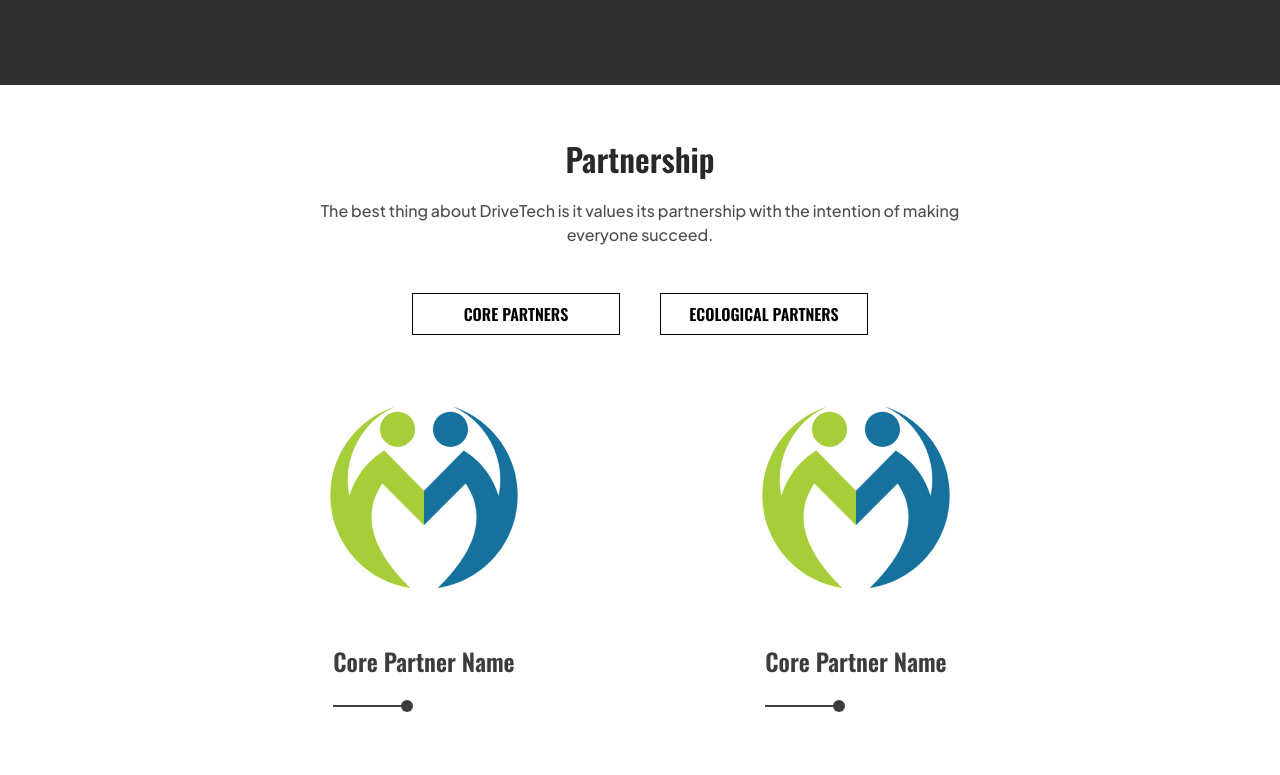
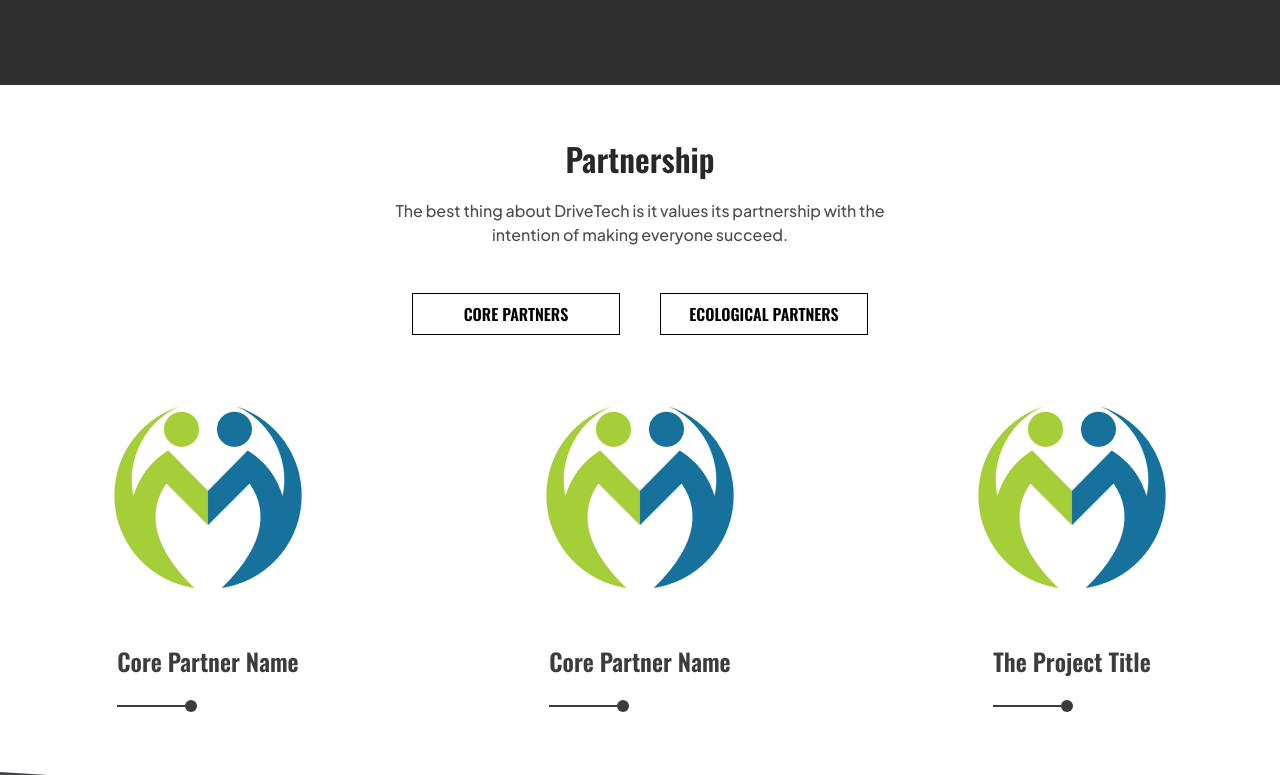
Before and after one commit to AhsanDT/drivetech, a Next.js app: page / in a window 1280 px wide. Shown: the part 7840-8615 px from the top of the page. Built offline with nearby package versions, Linux system fonts and the light colour scheme; some icons are missing.

Commit message:
updated code

```diff
--- a/src/components/Home/Partnership.jsx
+++ b/src/components/Home/Partnership.jsx
@@ -11,16 +11,16 @@ const Partnership = ({DATA,className}) => {
     const {route} = useRouter();
   return (
     <section className={`w-full ${route == '/' && "py-[50px] pb-[140px]"} lg:py- [50px] relative ${className}  `}>
-      <div className="flex flex-col gap-y-[16px] lg:items-center px-[30px]  md:px-[80px]">
-        <h1 className="lg:text-[32px] text-[48px] font-oswald font-bold text-[#282829] lg:text-center">
+      <div className="flex flex-col gap-y-[16px] lg:items-center ">
+        <h1 className="lg:text-[32px] text-[48px] font-oswald font-bold text-[#282829] lg:text-center px-[30px]  md:px-[80px]">
           Partnership
         </h1>
 
-        <p className="text-[16px] font-jakarta text-[#000000] text-opacity-[70%] lg:text-center lg:w-[669px] ">
+        <p className="text-[16px] font-jakarta text-[#000000] text-opacity-[70%] lg:text-center lg:w-[669px] px-[30px]  md:px-[80px] ">
           The best thing about DriveTech is it values its partnership with the
           intention of making everyone succeed.
         </p>
-        <div className="mt-[30px] w-full">
+        <div className="mt-[30px] w-full px-[30px]  md:px-[80px]">
           <ul className="text-[14px] md:text-[16px] font-oswald font-bold gap-x-[8px] flex lg:gap-x-[40px] lg:justify-center items-center">
             <Link href={"/partnership/core"}><li className={`${route== "/partnership/core" ? "text-white bg-black" : "text-black bg-white hover:text-white  hover:bg-black"} w-full md:w-[208px]  text-center px-[20px] lg:px-[16px] py-[8px] cursor-pointer border border-black`}>
               CORE PARTNERS
@@ -32,18 +32,18 @@ const Partnership = ({DATA,className}) => {
             </Link>
           </ul>
         </div>
-        <div className={`flex gap-x-[80px] flex-wrap justify-center gap-y-[21px] lg:gap-y-[40px] mt-[30px] px-[30px] ${className}`}>
+        <div className={`flex gap-x-[80px] flex-wrap justify-center gap-y-[21px] lg:gap-y-[40px] mt-[30px]  ${className}`}>
           {DATA.map((data) => {
             return (
               <div className="flex flex-col justify-center lg:items-center " key={data.id}>
                 <div className="img-container w-[352px] h-[262px]">
                   <Image src={data.img} alt="img" />
                 </div>
-                <div>
+                <div className="px-[30px]  md:px-[80px]">
                 <span className="font-oswald font-bold text-[#3C3C3C] text-[24px]">
                   {data.name}
                 </span>
-                <div className="flex items-center mt-[21px]">
+                <div className="flex items-center mt-[21px] ">
                   <div className=" bg-[#3C3C3C] w-[68px] h-[2px]"></div>
                   <div className=" bg-[#3C3C3C] w-[12px] h-[12px] rounded-full"></div>
                 </div>
```
